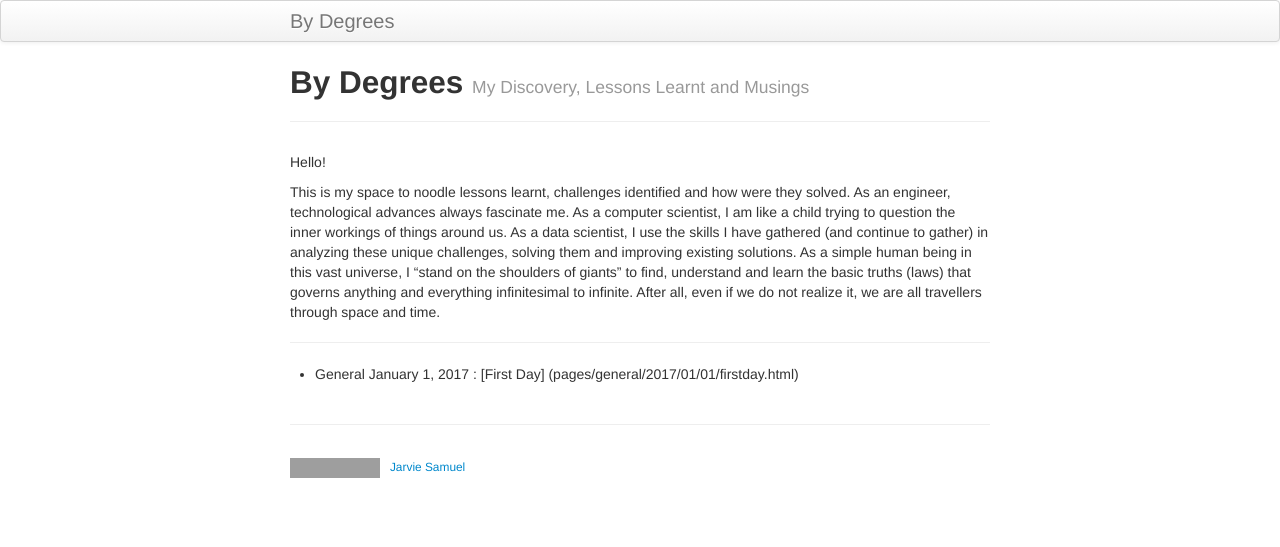
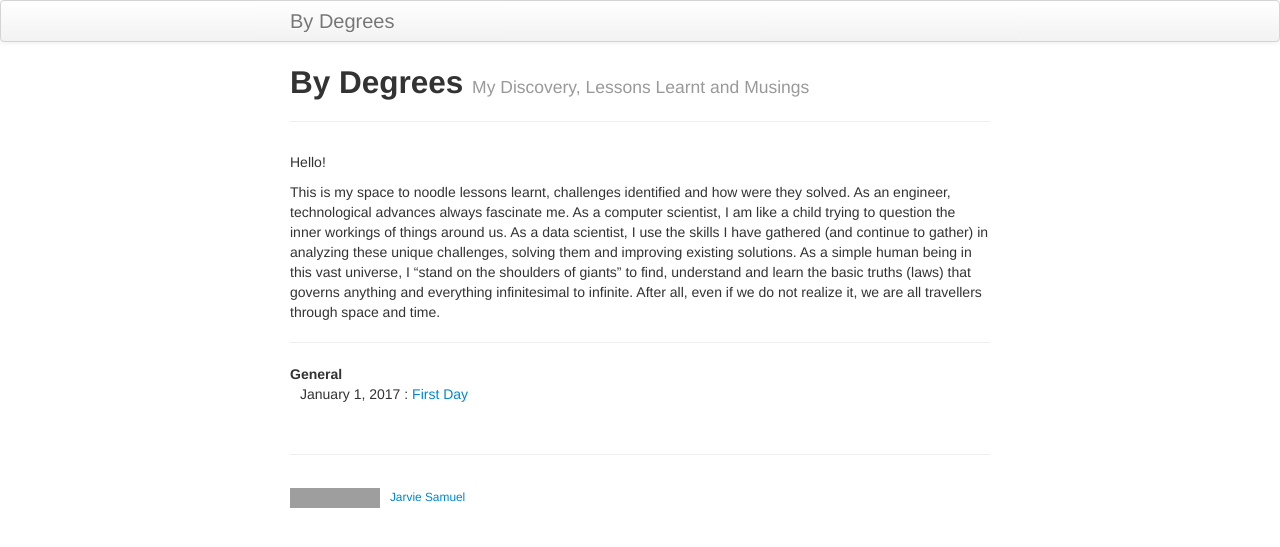
Before and after one commit to jarviejohns/by_degrees, a Jekyll site: the page built from index.md, in a window 1280 px wide. Shown: the top 547 px of the page. Built offline with Jekyll 4.4.1, drawn with Linux system fonts in a browser that asks for light colours; grey boxes are pictures that could not be loaded.

Commit message:
Changed list style

```diff
--- a/index.md
+++ b/index.md
@@ -11,5 +11,5 @@ This is my space to noodle lessons learnt, challenges identified and how were th
 
 ---
 
- - General
-	January 1, 2017 : [First Day] (pages/general/2017/01/01/firstday.html)
+General
+ : January 1, 2017 : [First Day](pages/general/2017/01/01/firstday.html)
```
